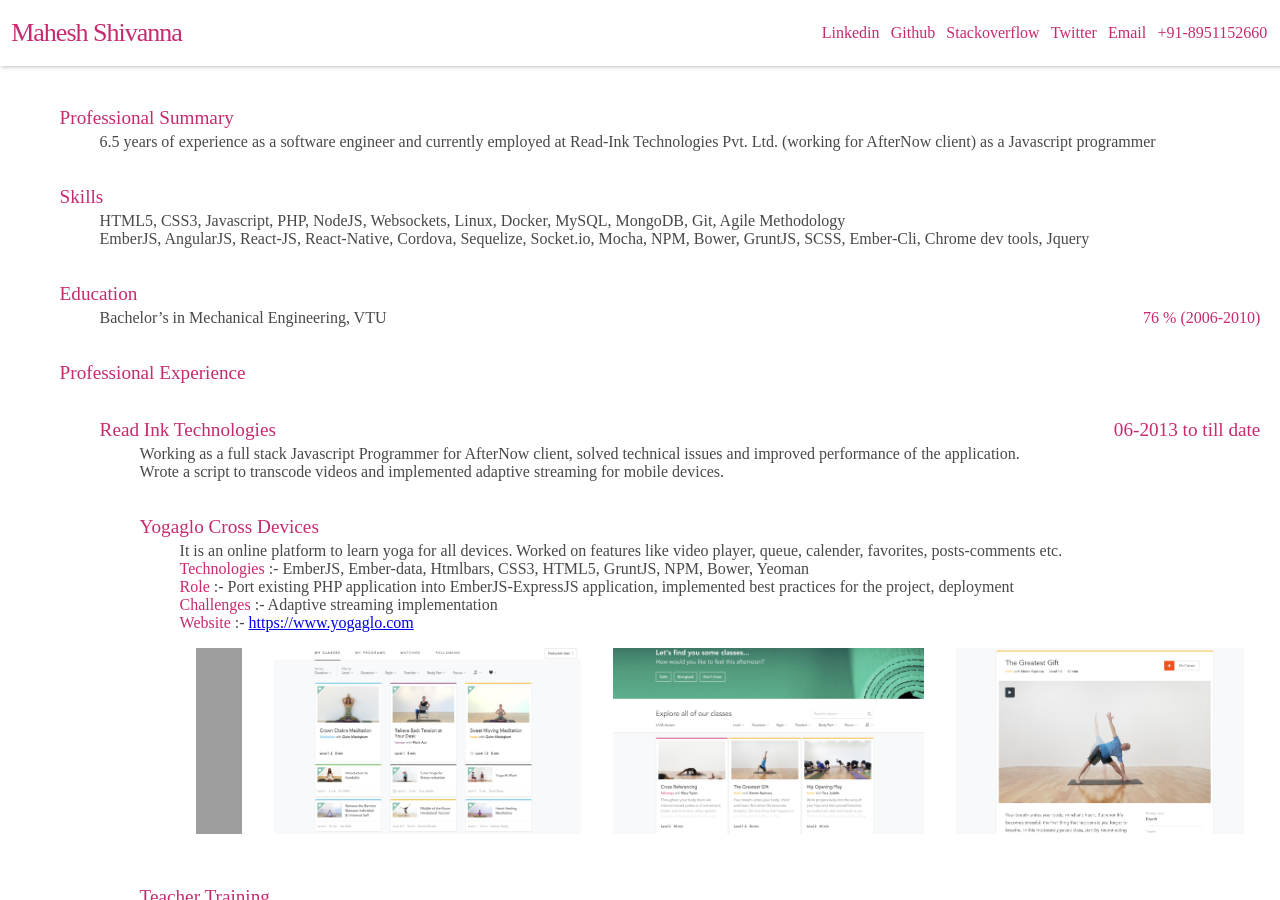
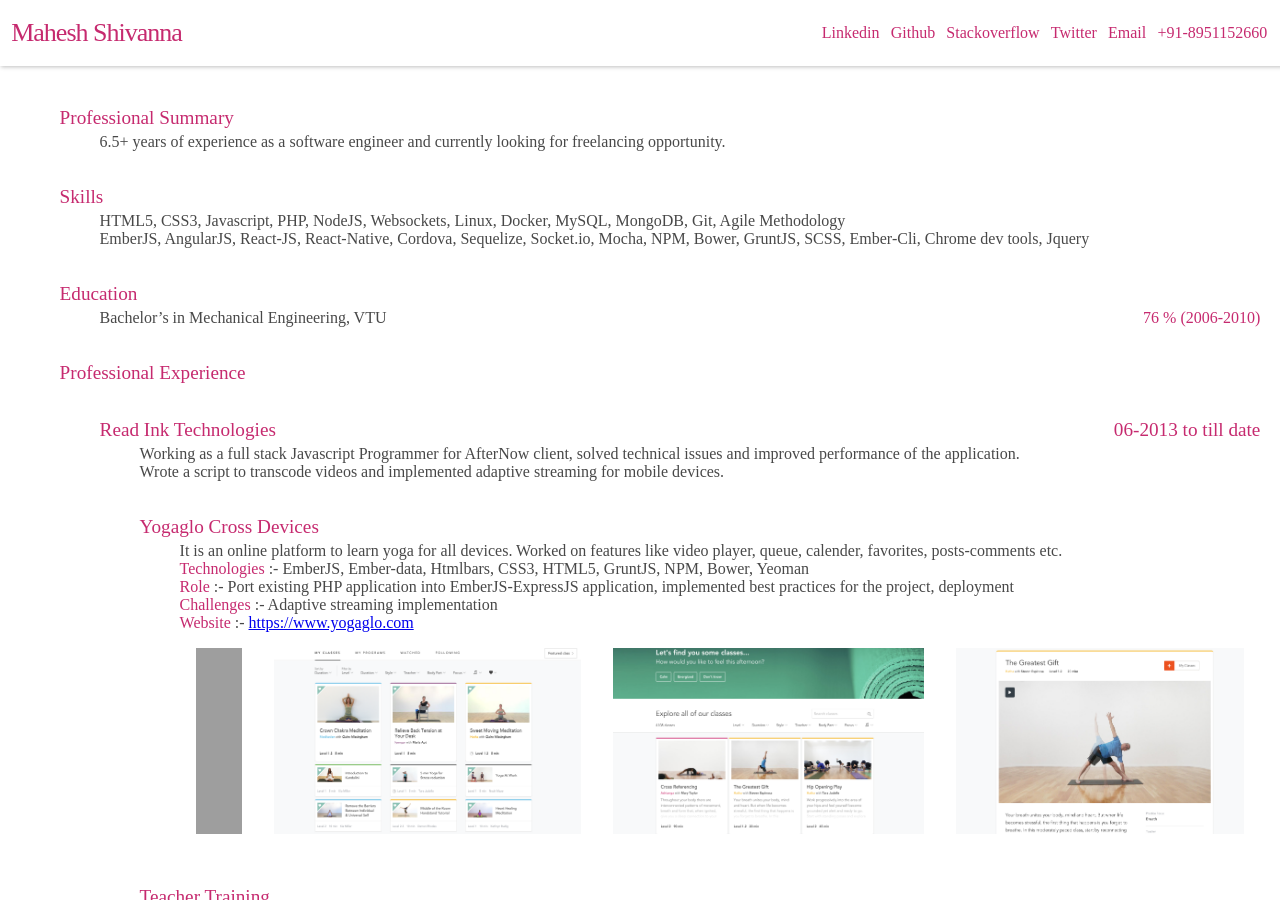
Before and after one commit to maheshiv/maheshiv.github.io, a Jekyll site: the page built from maheshivanna.html, in a window 1280 px wide and 900 px high. Built offline with Jekyll 4.4.1, drawn with Linux system fonts in a browser that asks for light colours; grey boxes are pictures that could not be loaded.

```diff
--- a/maheshivanna.html
+++ b/maheshivanna.html
@@ -24,7 +24,7 @@ layout: resume
       <h3 class="head-h3"> Professional Summary </h3>
       <ul>
         <li>
-          6.5 years of experience as a software engineer and currently employed at Read-Ink Technologies Pvt. Ltd. (working for AfterNow client) as a Javascript programmer
+          6.5+ years of experience as a software engineer and currently looking for freelancing opportunity.
         </li>
       </ul>
     </li>
```
